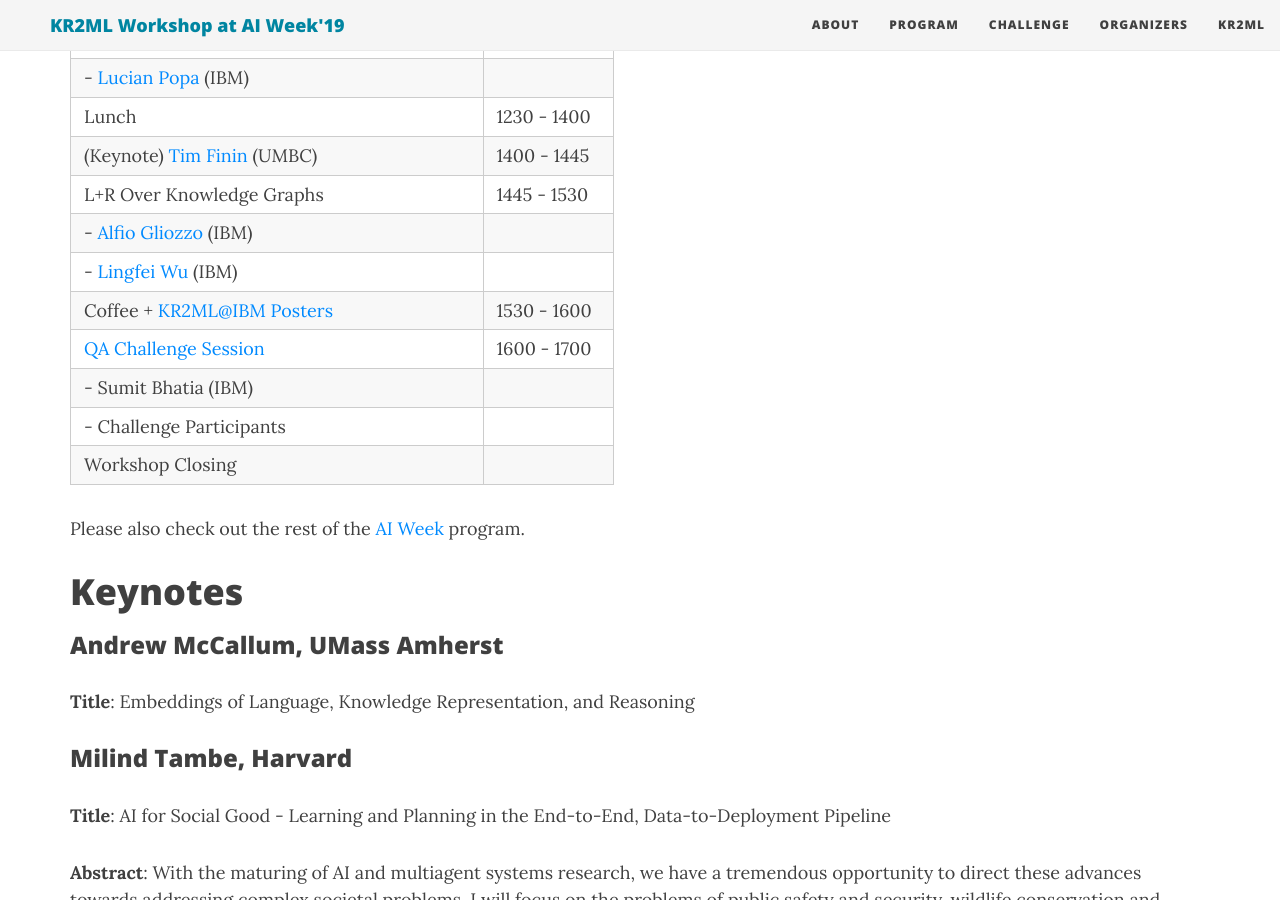
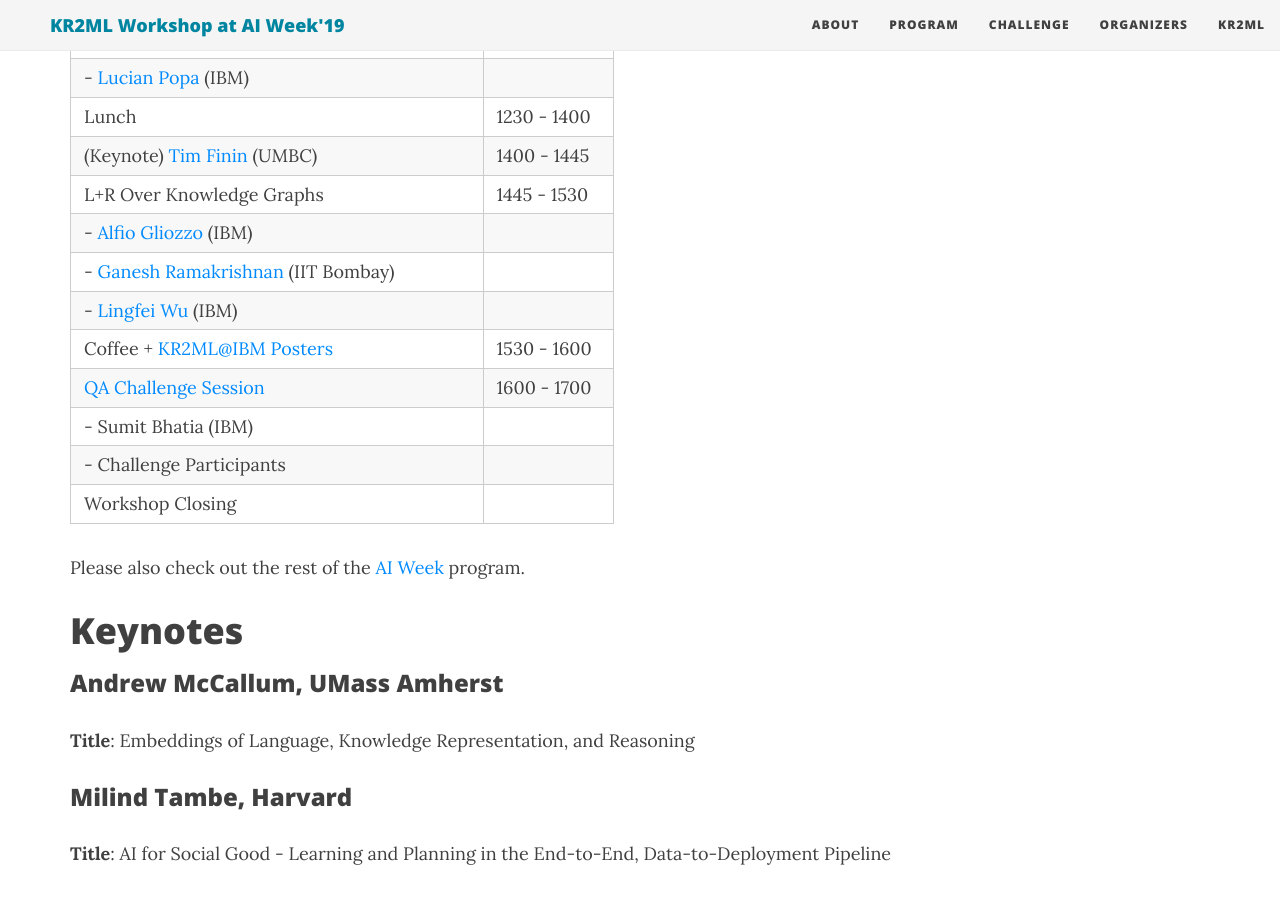
Before and after one commit to kr2ml/ibm-2019, a Jekyll site: the page built from schedule.md, in a window 1280 px wide and 900 px high, scrolled down 987 px. Built offline with Jekyll 4.4.1, drawn with Linux system fonts in a browser that asks for light colours; nearby versions of some CDN libraries; some of the changed text lies outside the part shown.

Commit message:
KRT: Added Ganesh Ramakrishnan IITB

```diff
--- a/schedule.md
+++ b/schedule.md
@@ -31,6 +31,7 @@ use-site-title: true
 | (Keynote) [Tim Finin](#tim-finin) (UMBC)                     | 1400 - 1445  |
 | L+R Over Knowledge Graphs | 1445 - 1530 |
 | - [Alfio Gliozzo](#alfio-gliozzo) (IBM)  |   |
+| - [Ganesh Ramakrishnan](#ganesh-ramakrishnan) (IIT Bombay) | |
 | - [Lingfei Wu](#lingfei-wu) (IBM)                                          |          |
 | Coffee + [KR2ML@IBM Posters](#poster-session)                     | 1530 - 1600  |
 | [QA Challenge Session](challenge.md)        | 1600 - 1700  |
@@ -104,6 +105,9 @@ Please also check out the rest of the [AI Week](https://ibm.biz/ai-research-week
 ## L+R Over Knowledge Graphs
 
 ### Alfio Gliozzo, IBM<a name="alfio-gliozzo"></a>
+
+### Ganesh Ramakrishnan, IIT Bombay<a name="ganesh-ramakrishnan"></a>
+
 
 ### Lingfei Wu, IBM<a name="lingfei-wu"></a>
 
```
Also changed, not shown: index.md (+1 -0 lines).
